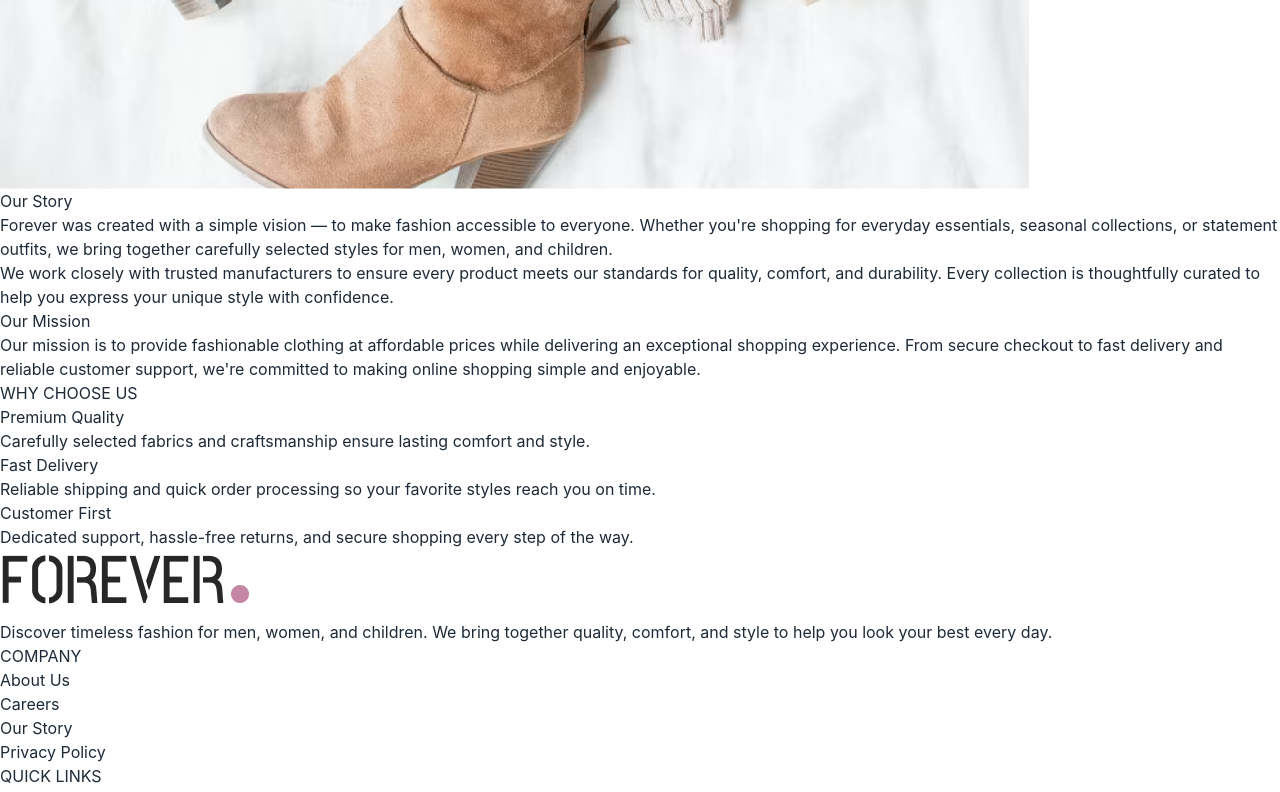
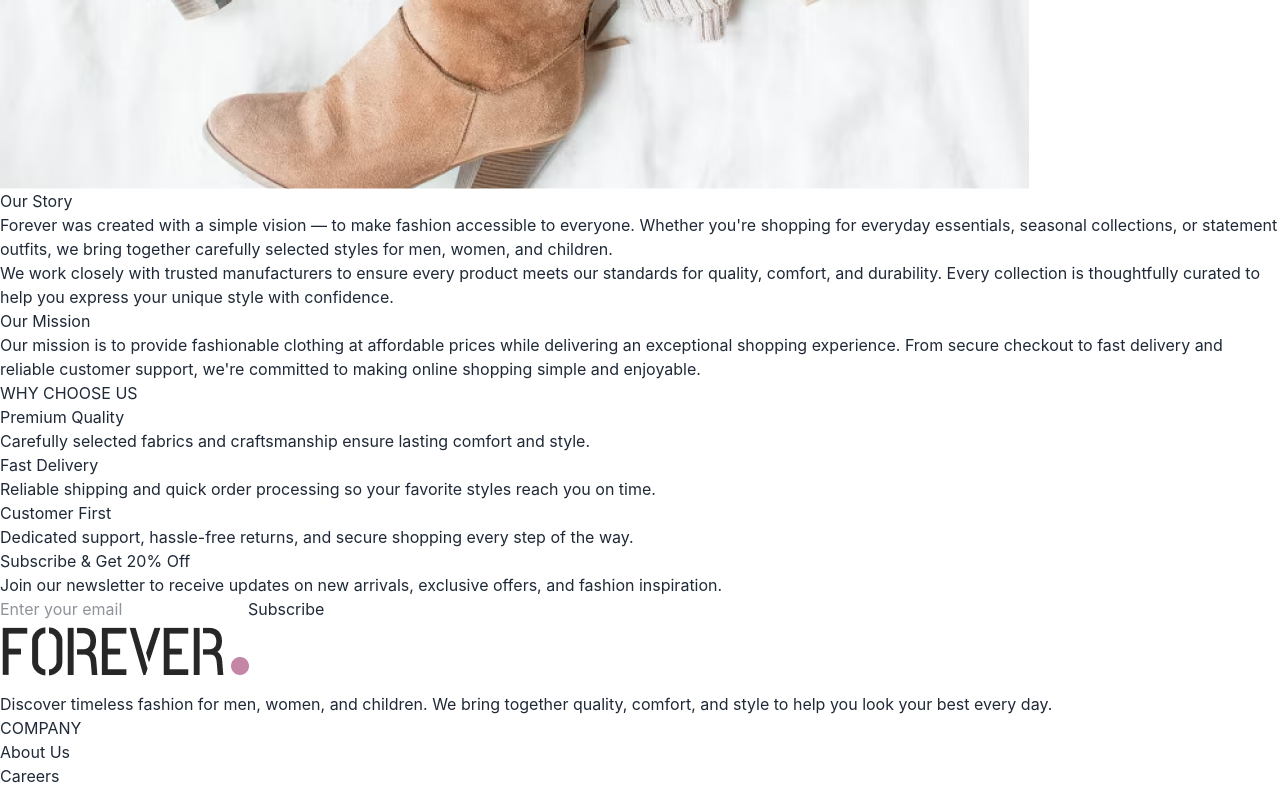
Before and after one commit to PheonixKB/E-Commerce-App, a React (Vite) app in the folder frontend/: page /about in a window 1280 px wide. Shown: the part 1370-2162 px from the top of the page. Built offline with nearby package versions, Linux system fonts and the light colour scheme.

Commit message:
feat:subsciber section and toast notification on email

```diff
--- /dev/null
+++ b/frontend/src/components/Toast.jsx
@@ -0,0 +1,61 @@
+import { AlertCircle, CheckCircle2, X } from "lucide-react";
+
+const Toast = ({
+  show,
+  message,
+  type = "error",
+  onClose,
+}) => {
+  if (!show) return null;
+
+  return (
+    <div
+      className="fixed bottom-6 right-6 z-50 w-96 overflow-hidden rounded-xl border border-stone-200 bg-white shadow-2xl"
+    >
+      {/* Content */}
+      <div className="flex items-start gap-3 p-4">
+
+        {type === "error" ? (
+          <AlertCircle className="mt-0.5 text-red-500" size={22} />
+        ) : (
+          <CheckCircle2 className="mt-0.5 text-green-500" size={22} />
+        )}
+
+        <div className="flex-1">
+          <h4 className="font-semibold text-stone-900">
+            {type === "error"
+              ? "Invalid Email"
+              : "Success"}
+          </h4>
+
+          <p className="mt-1 text-sm text-stone-600">
+            {message}
+          </p>
+        </div>
+
+        <button
+          onClick={onClose}
+          className="text-stone-400 hover:text-stone-700"
+        >
+          <X size={18} />
+        </button>
+
+      </div>
+
+      {/* Reverse Loading Bar */}
+      <div className="h-1 bg-stone-200">
+
+        <div
+          className={`h-full ${
+            type === "error"
+              ? "bg-red-500"
+              : "bg-green-500"
+          } animate-toast`}
+        />
+
+      </div>
+    </div>
+  );
+};
+
+export default Toast;
--- a/frontend/src/index.css
+++ b/frontend/src/index.css
@@ -10,3 +10,18 @@ body{
   font-weight: 400;
   font-style: normal;
 }
+
+/* Animation for invalid email in about us page */
+@keyframes toastProgress {
+    from {
+        width: 100%;
+    }
+
+    to {
+        width: 0%;
+    }
+}
+
+.animate-toast {
+    animation: toastProgress 4s linear forwards;
+}
--- a/frontend/src/pages/About.jsx
+++ b/frontend/src/pages/About.jsx
@@ -1,10 +1,67 @@
-import React from "react";
+import React, { useContext, useState, useRef } from "react";
 import { assets } from "../assets/frontend_assets/assets";
 import Title from "../components/Title";
+import { Link } from "react-router-dom";
+import { useNavigate } from "react-router-dom";
+import Toast from "../components/Toast";
 
 const About = () => {
+  const navigate = useNavigate();
+  const [email, setEmail] = useState("");
+  const toastTimer = useRef(null);
+  const showToast = (message, type = "error") => {
+    if (toastTimer.current) {
+      clearTimeout(toastTimer.current);
+    }
+
+    setToast({
+      show: true,
+      message,
+      type,
+    });
+
+    toastTimer.current = setTimeout(() => {
+      setToast((prev) => ({
+        ...prev,
+        show: false,
+      }));
+    }, 4000);
+  };
+  const handleSubscribe = () => {
+    const trimmedEmail = email.trim();
+
+    // Empty email
+    if (!trimmedEmail) {
+      showToast("Email address cannot be empty.");
+      return;
+    }
+
+    // Email validation
+    const emailRegex = /^[^\s@]+@[^\s@]+\.[^\s@]+$/;
+
+    if (!emailRegex.test(trimmedEmail)) {
+      showToast("Please enter a valid email address.");
+      return;
+    }
+
+    // Success
+    showToast("Redirecting to login...", "success");
+
+    setTimeout(() => {
+      navigate("/login", {
+        state: {
+          email: trimmedEmail,
+        },
+      });
+    }, 800);
+  };
+  const [toast, setToast] = useState({
+    show: false,
+    message: "",
+    type: "error",
+  });
   return (
-    <section className="flex flex-col gap-10 max-w-8xl mx-auto px-5 sm:px-6 lg:px-8 py-16">
+    <section className="flex flex-col gap-6 max-w-8xl mx-auto px-5 sm:px-6 lg:px-8 py-16">
       {/* Page Title */}
       <div className="text-center mb-16">
         <Title text1="ABOUT" text2="US" />
@@ -28,8 +85,8 @@ const About = () => {
         </div>
 
         {/* Content */}
-        <div className="flex flex-col gap-4 text-gray-600 leading-8">
-          <div className="space-y-4">
+        <div className="flex flex-col gap-6 text-gray-600 leading-8">
+          <div className="flex flex-col gap-2 mb-6">
             <h2 className="text-3xl font-semibold text-stone-800">Our Story</h2>
             <p>
               Forever was created with a simple vision — to make fashion
@@ -47,7 +104,7 @@ const About = () => {
           </div>
 
           <div>
-            <h3 className="text-2xl font-semibold text-stone-800 mb-3">
+            <h3 className="text-3xl font-semibold text-stone-800 mb-3">
               Our Mission
             </h3>
 
@@ -102,6 +159,49 @@ const About = () => {
           </div>
         </div>
       </div>
+
+      {/* Subscibe Section */}
+      <div className="mt-24 border-t border-stone-200 pt-20">
+        <div className="max-w-8xl mx-auto text-center">
+          <h2 className="text-3xl font-semibold text-stone-900">
+            Subscribe & Get 20% Off
+          </h2>
+
+          <p className="mt-4 text-stone-500">
+            Join our newsletter to receive updates on new arrivals, exclusive
+            offers, and fashion inspiration.
+          </p>
+
+          <div className="mt-8 flex flex-col sm:flex-row items-center justify-center gap-4">
+            <input
+              type="email"
+              value={email}
+              onChange={(e) => setEmail(e.target.value)}
+              placeholder="Enter your email"
+              className="w-full sm:w-[480px] h-10 rounded-xl border border-stone-300 bg-white px-5 text-stone-700 placeholder:text-stone-400 outline-none transition-all duration-300 focus:border-stone-700 focus:ring-2 focus:ring-stone-200"
+            />
+
+            <button
+              type="button"
+              onClick={handleSubscribe}
+              className="w-full sm:w-40 h-10 rounded-xl bg-stone-900 px-8 text-base font-medium text-white transition-all duration-300 hover:bg-stone-800 hover:shadow-lg active:scale-95"
+            >
+              Subscribe
+            </button>
+          </div>
+        </div>
+      </div>
+      <Toast
+        show={toast.show}
+        message={toast.message}
+        type={toast.type}
+        onClose={() =>
+          setToast((prev) => ({
+            ...prev,
+            show: false,
+          }))
+        }
+      />
     </section>
   );
 };
--- a/frontend/src/pages/Login.jsx
+++ b/frontend/src/pages/Login.jsx
@@ -1,29 +1,26 @@
 import { useState } from "react";
 import { Link } from "react-router-dom";
-import {
-  Mail,
-  Lock,
-  Eye,
-  EyeOff,
-} from "lucide-react";
+import { Mail, Lock, Eye, EyeOff } from "lucide-react";
 
 import AuthInput from "../components/AuthInput";
 import GoogleButton from "../components/GoogleButton";
 
-import {assets, products} from "../assets/frontend_assets/assets";
+import { assets, products } from "../assets/frontend_assets/assets";
+import { useLocation } from "react-router-dom";
 
 const Login = () => {
   const [showPassword, setShowPassword] = useState(false);
+  const location = useLocation();
 
+  const initialEmail = location.state?.email || "";
+
+  const [email, setEmail] = useState(initialEmail);
   return (
     <section className="min-h-screen bg-stone-50">
-
       <div className="mx-auto grid min-h-screen max-w-7xl lg:grid-cols-2">
-
         {/* Left Side */}
 
         <div className="relative hidden lg:block overflow-hidden">
-
           <img
             src={products[38].image}
             alt="Fashion"
@@ -33,7 +30,6 @@ const Login = () => {
           <div className="absolute inset-0 bg-black/20" />
 
           <div className="absolute bottom-12 left-12 max-w-sm text-white">
-
             <p className="mb-3 text-sm uppercase tracking-[6px]">
               Forever Collection
             </p>
@@ -45,42 +41,35 @@ const Login = () => {
             </h1>
 
             <p className="mt-6 text-white/90 leading-7">
-              Discover timeless fashion crafted for
-              everyday confidence and effortless elegance.
+              Discover timeless fashion crafted for everyday confidence and
+              effortless elegance.
             </p>
-
           </div>
-
         </div>
 
         {/* Right Side */}
 
         <div className="flex items-center justify-center px-6 py-12">
-
           <div className="flex flex-col gap-2 w-full max-w-lg">
-
             <p className="mb-2 text-sm uppercase tracking-[5px] text-stone-500">
               Welcome Back
             </p>
 
-            <h2 className="text-4xl font-bold text-stone-900">
-              Sign in
-            </h2>
+            <h2 className="text-4xl font-bold text-stone-900">Sign in</h2>
 
             <p className="mt-4 leading-7 text-stone-500">
-              Sign in to continue shopping,
-              manage your orders and wishlist.
+              Sign in to continue shopping, manage your orders and wishlist.
             </p>
 
             {/* Form */}
 
             <form className="flex flex-col gap-6">
-
               <AuthInput
                 label="Email Address"
+                value={email}
+                onChange={(e) => setEmail(e.target.value)}
                 placeholder="Enter your email"
                 icon={Mail}
-                type="email"
               />
 
               <AuthInput
@@ -88,27 +77,16 @@ const Login = () => {
                 placeholder="Enter your password"
                 icon={Lock}
                 type={showPassword ? "text" : "password"}
-                rightIcon={
-                  showPassword ? EyeOff : Eye
-                }
-                onRightIconClick={() =>
-                  setShowPassword(!showPassword)
-                }
+                rightIcon={showPassword ? EyeOff : Eye}
+                onRightIconClick={() => setShowPassword(!showPassword)}
               />
 
               {/* Remember */}
 
               <div className="flex items-center justify-between text-sm">
-
                 <label className="flex items-center gap-3 text-stone-600">
-
-                  <input
-                    type="checkbox"
-                    className="h-4 w-4 accent-stone-800"
-                  />
-
+                  <input type="checkbox" className="h-4 w-4 accent-stone-800" />
                   Remember me
-
                 </label>
 
                 <button
@@ -117,52 +95,37 @@ const Login = () => {
                 >
                   Forgot Password?
                 </button>
-
               </div>
 
               {/* Login */}
 
-              <button
-                className="h-14 w-full rounded-xl bg-stone-900 text-white transition hover:bg-stone-800"
-              >
+              <button className="h-14 w-full rounded-xl bg-stone-900 text-white transition hover:bg-stone-800">
                 Sign In
               </button>
-
             </form>
 
             <div className="my-8 flex items-center gap-4">
+              <div className="h-px flex-1 bg-stone-300" />
+
+              <span className="text-sm text-stone-400">OR</span>
 
               <div className="h-px flex-1 bg-stone-300" />
-
-              <span className="text-sm text-stone-400">
-                OR
-              </span>
-
-              <div className="h-px flex-1 bg-stone-300" />
-
             </div>
 
             <GoogleButton />
 
             <p className="mt-10 text-center text-stone-500">
-
               Don't have an account?
-
               <Link
                 to="/register"
                 className="ml-2 font-semibold text-stone-900 hover:underline"
               >
                 Create one
               </Link>
-
             </p>
-
           </div>
-
         </div>
-
       </div>
-
     </section>
   );
 };
```
